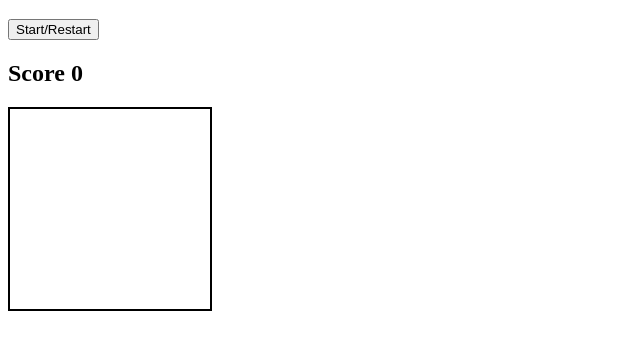
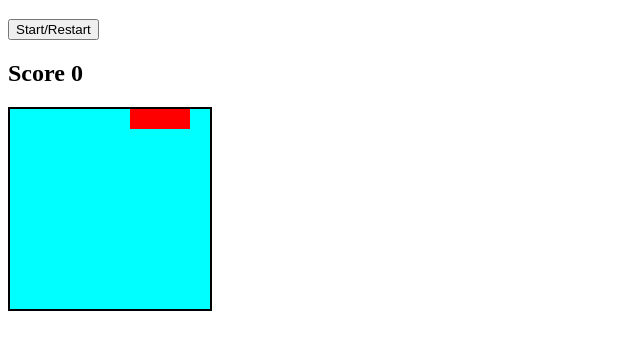
Before and after one commit to wolfelg/snake-game, a plain HTML site: page index.html in a window 1280 px wide. Shown: the part 61-410 px from the top of the page, without its empty margins (0-640 px from the left). Drawn offline with Linux system fonts and the light colour scheme.

Commit message:
Added movement to the snake index using .key property

```diff
--- a/index.js
+++ b/index.js
@@ -0,0 +1,51 @@
+const grid = document.querySelector('.grid');
+const startButton = document.getElementById('start');
+const score = document.getElementById('score');
+let squares = [];
+let currentSnake = [2, 1, 0];
+let direction = 1;
+let width = 10;
+
+function createGrid() {
+    for (let i = 0; i < 100; i++) {
+       const square = document.createElement('div');
+       square.classList.add('square');
+       grid.appendChild(square);
+       squares.push(square);
+    }
+}
+
+createGrid()
+
+currentSnake.forEach(index => squares[index].classList.add('snake'))
+
+function move() {
+    const tail = currentSnake.pop();
+    squares[tail].classList.remove('snake');
+    currentSnake.unshift(currentSnake[0] + direction);
+    squares[currentSnake[0]].classList.add('snake');
+}
+
+move()
+
+let timerId = setInterval(move, 1000);
+
+
+
+function control(e) {
+    if (e.keyCode === 39) {
+        console.log('right pressed')
+        direction = 1
+    } else if (e.keyCode === 38) {
+        console.log('up pressed')
+        direction = -width;
+    } else if (e.keyCode === 37) {
+        console.log('left pressed')
+        direction = -1
+    } else if (e.keyCode === 40) {
+        console.log('down pressed')
+        direction = +width;
+    }
+}
+
+document.addEventListener('keyup', control)
--- a/style.css
+++ b/style.css
@@ -4,12 +4,19 @@ html, body {
 }
 
 .grid {
+    display: flex;
+    flex-wrap: wrap;
     width: 200px;
     height: 200px;
     border: solid 2px black;
 }
 
-.grid div {
+.square {
     width: 20px;
     height: 20px;
+    background-color: aqua;
 }
+
+.snake {
+    background-color: red;
+}
```
